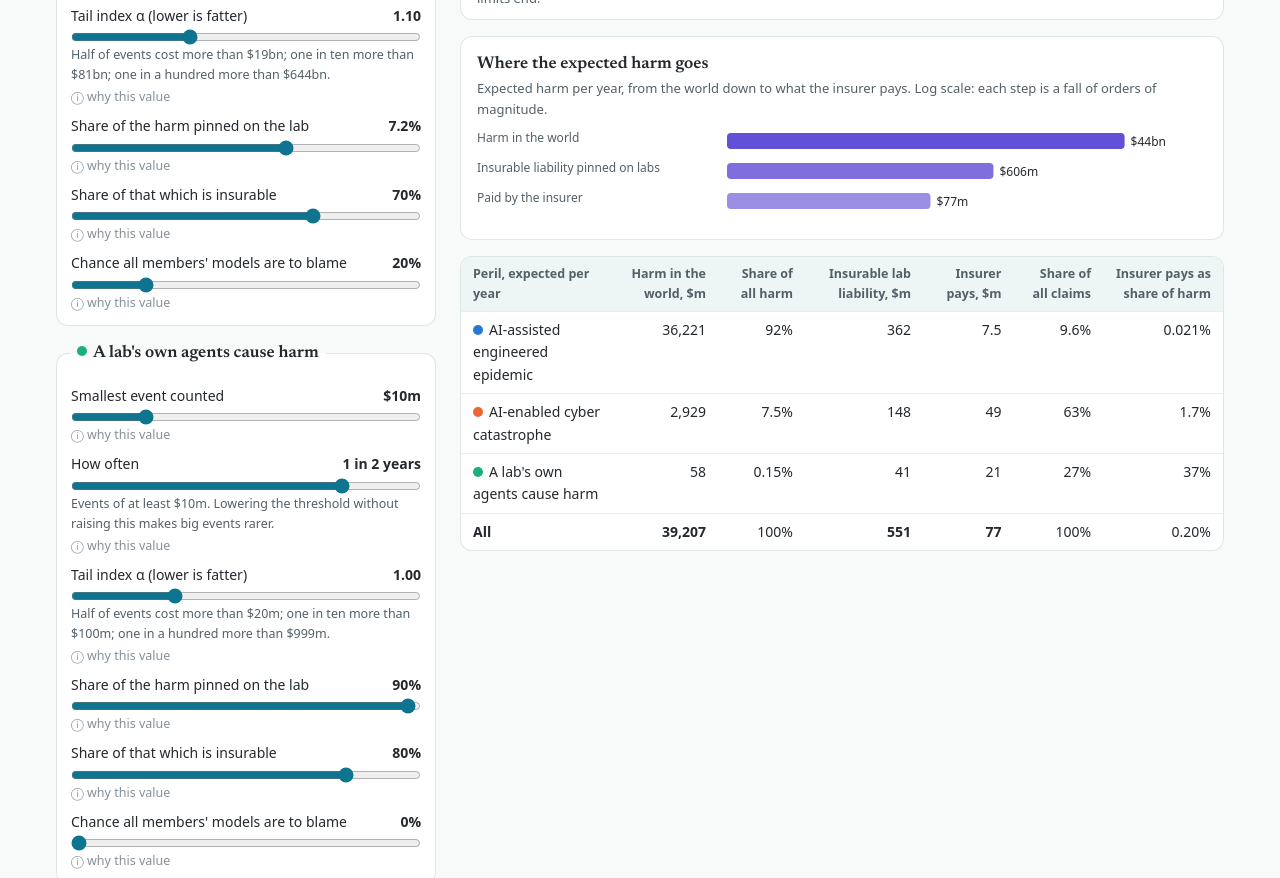
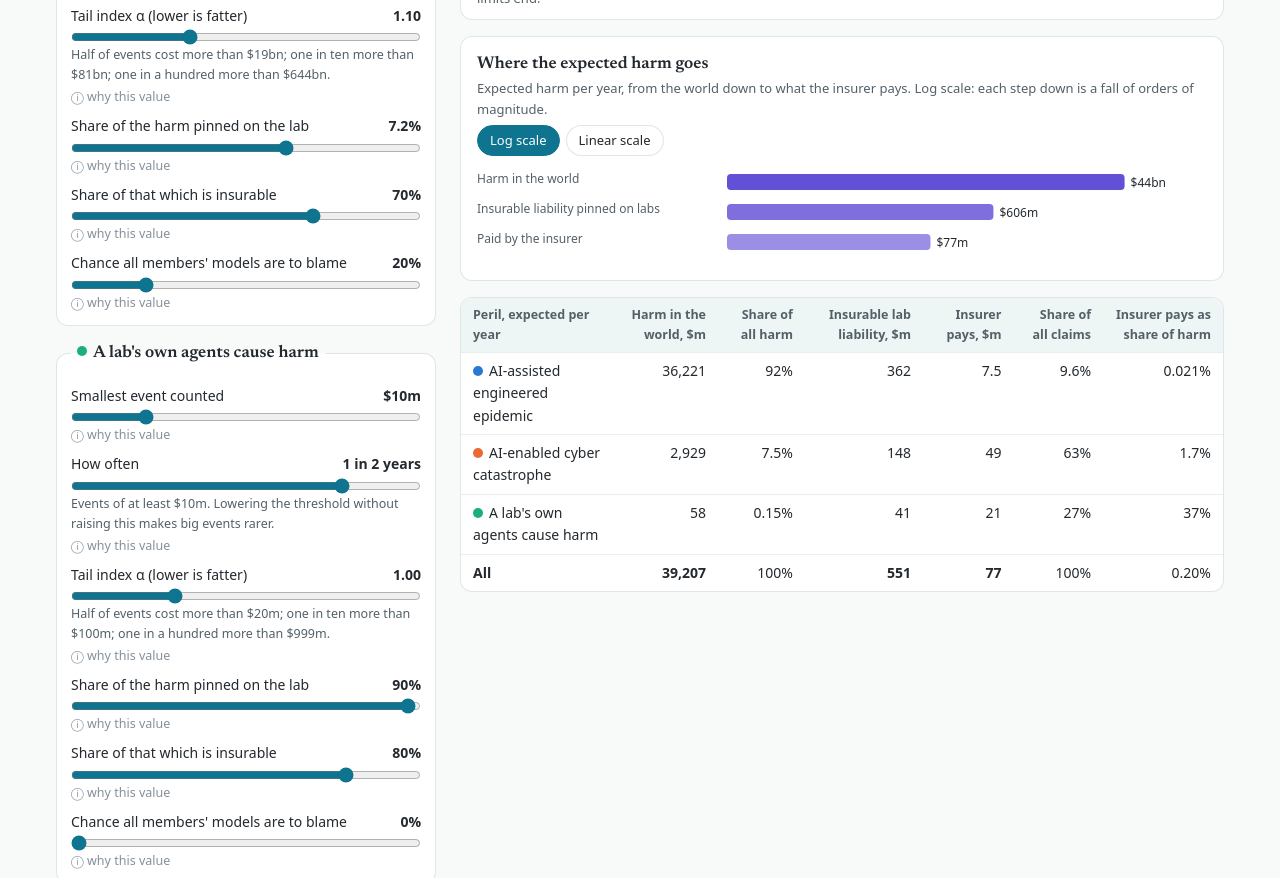
Before and after one commit to icarusfall/ai-insurance-benchmark, a plain HTML site: page mutual_site/public/index.html in a window 1280 px wide. Shown: the part 1739-2617 px from the top of the page. Drawn offline with Linux system fonts and the light colour scheme.

Commit message:
Harm funnel: add a log or linear scale toggle
Two buttons under the chart title switch the bars between log scale and
linear scale, and the subtitle explains whichever is showing. Linear shows
the true proportions, where what the insurer pays all but vanishes.

Co-Authored-By: Claude Opus 5.5 <noreply@anthropic.com>

```diff
--- a/mutual_site/public/app.js
+++ b/mutual_site/public/app.js
@@ -258,14 +258,20 @@
     return out;
   }
 
-  // where expected harm goes: log bars
+  // where expected harm goes: log bars by default, linear to show true proportions
+  let funnelScale = "log";
   function renderFunnel(r) {
+    const log = funnelScale === "log";
+    $("#funnel-scale-note").textContent = log
+      ? "Log scale: each step down is a fall of orders of magnitude."
+      : "Linear scale: bars at true size, so the smaller ones all but vanish.";
     const rows = [["Harm in the world", r.harm], ["Insurable liability pinned on labs", r.liable], ["Paid by the insurer", r.gross]];
     if (S.reinsurance_limit > 0 || S.government_share > 0) rows.push(["Kept by the insurer after layers", r.net]);
     const box = $("#funnel"), W = Math.max(box.clientWidth, 280), narrow = W < 520;
     const rowH = narrow ? 44 : 30, lw = narrow ? 0 : Math.min(250, W * 0.45), H = rows.length * rowH + 6;
     const lo = 1e-4, hi = Math.max(r.harm, 1) * 1.5;
-    const X = v => (W - lw - 70) * Math.log(Math.max(v, lo) / lo) / Math.log(hi / lo);
+    const X = log ? v => (W - lw - 70) * Math.log(Math.max(v, lo) / lo) / Math.log(hi / lo)
+                  : v => (W - lw - 70) * Math.max(v, 0) / Math.max(r.harm, 1e-9);
     let svg = `<svg width="${W}" height="${H}" role="img" aria-label="expected harm from world to mutual">`;
     rows.forEach(([label, v], i) => {
       const y = i * rowH + 4, w = Math.max(X(v), 2), by = narrow ? y + 18 : y + 4;
@@ -684,5 +690,10 @@
   renderChecks();
   renderSources();
   recompute();
+  document.querySelectorAll("#funnel-scale button").forEach(b => b.addEventListener("click", () => {
+    funnelScale = b.dataset.scale;
+    document.querySelectorAll("#funnel-scale button").forEach(x => x.setAttribute("aria-pressed", String(x === b)));
+    if (last) renderFunnel(last);
+  }));
   window.addEventListener("resize", () => { if (last) { renderEP(last); renderFunnel(last); renderTrajChart(); } renderTornado(); });
 })();
--- a/mutual_site/public/index.html
+++ b/mutual_site/public/index.html
@@ -50,7 +50,11 @@
       </figure>
       <figure class="chart">
         <div class="title">Where the expected harm goes</div>
-        <div class="sub">Expected harm per year, from the world down to what the insurer pays. Log scale: each step is a fall of orders of magnitude.</div>
+        <div class="sub">Expected harm per year, from the world down to what the insurer pays. <span id="funnel-scale-note"></span></div>
+        <div class="presets scale-toggle" id="funnel-scale" role="group" aria-label="Bar scale">
+          <button type="button" data-scale="log" aria-pressed="true">Log scale</button>
+          <button type="button" data-scale="linear" aria-pressed="false">Linear scale</button>
+        </div>
         <div id="funnel"></div>
       </figure>
       <div class="table-wrap"><table id="peril-table"></table></div>
--- a/mutual_site/public/style.css
+++ b/mutual_site/public/style.css
@@ -55,6 +55,8 @@ section.chapter > p { max-width: 760px; }
   padding: 6px 14px; border-radius: 999px; cursor: pointer;
 }
 .presets button[aria-pressed="true"], .tabs button[aria-selected="true"] { background: var(--accent); color: #fff; border-color: var(--accent); }
+.presets.scale-toggle { margin: 4px 0 10px; gap: 6px; }
+.presets.scale-toggle button { font-size: 13px; padding: 4px 12px; }
 .board { display: grid; grid-template-columns: minmax(0, 380px) minmax(0, 1fr); gap: 24px; align-items: start; }
 .levers { display: flex; flex-direction: column; gap: 14px; }
 .levers fieldset { border: 1px solid var(--border); border-radius: 12px; background: var(--surface); padding: 10px 14px 12px; margin: 0; }
```
